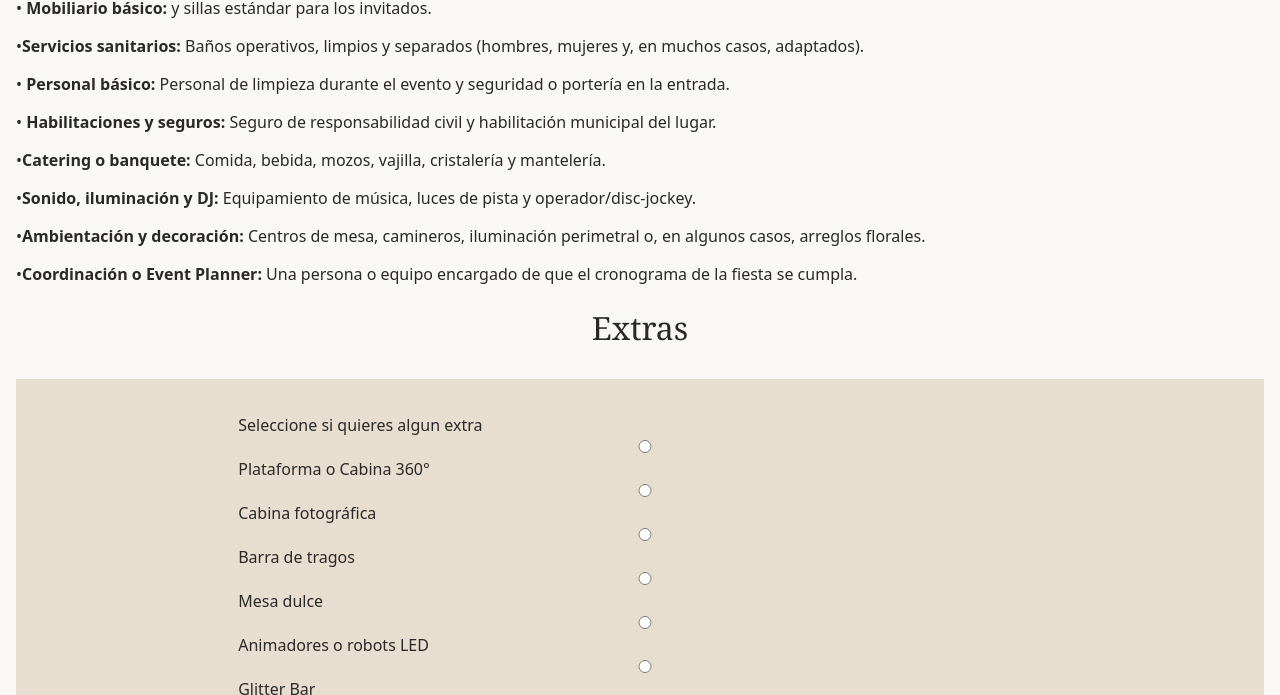
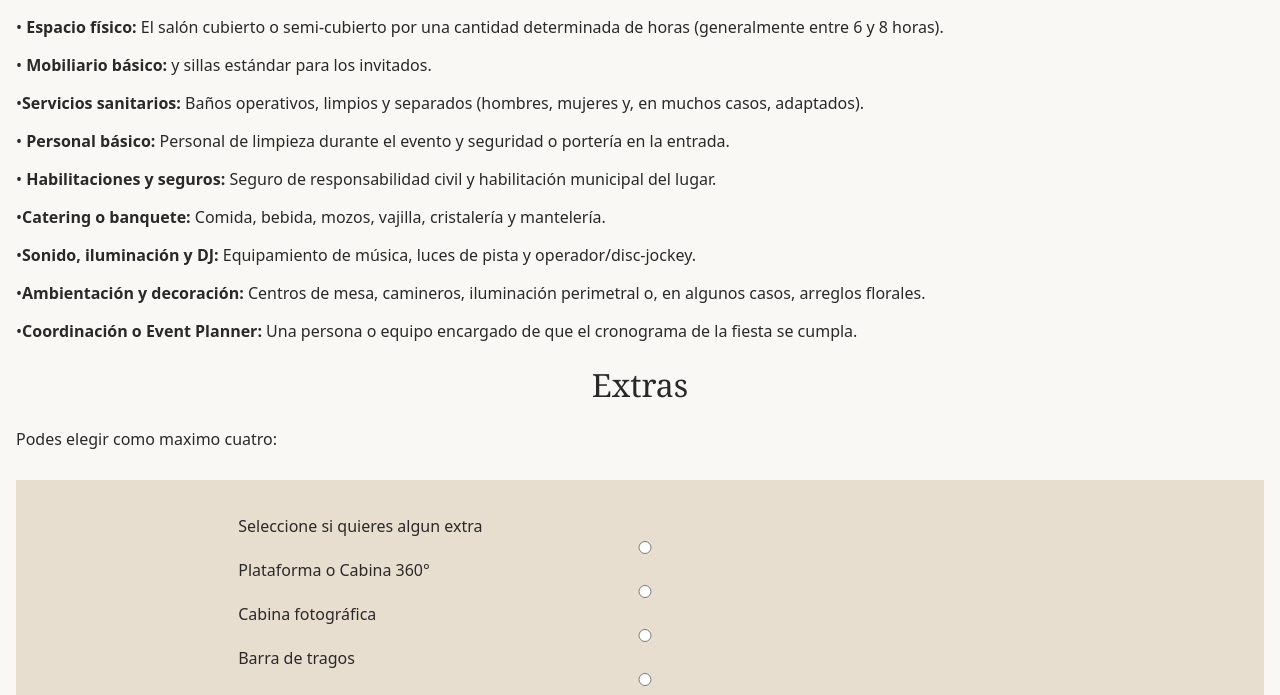
Before and after one commit to lolaydelfi0-ux/UTN-TOP-EVENTS, a website: page ideas.html in a window 1280 px wide. Shown: the part 405-1100 px from the top of the page. Drawn offline with Linux system fonts and the light colour scheme.

Commit message:
poiuytre

```diff
--- a/ideas.html
+++ b/ideas.html
@@ -24,6 +24,9 @@
         <a href="/encuesta.html" >Reserva acá</a>
     </nav>
     <main>
+      <nav>
+        <a href="#planificatugrandia">Planificá tu gran día</a>
+      </nav>
       <h1>Lo que incluye nuestros salones</h1>
       <p>• <strong>Espacio físico:</strong> El salón cubierto o semi-cubierto por una cantidad determinada de horas (generalmente entre 6 y 8 horas).</p>
         <p>• <strong>Mobiliario básico: </strong> y sillas estándar para los invitados.</p>
@@ -35,7 +38,8 @@
       <p>•<strong>Ambientación y decoración:</strong> Centros de mesa, camineros, iluminación perimetral o, en algunos casos, arreglos florales.</p>
       <p>•<strong>Coordinación o Event Planner:</strong> Una persona o equipo encargado de que el cronograma de la fiesta se cumpla.</p>
 
-      <h1>Extras</h1>
+      <h1 id="planificatugrandia">Extras </h1>
+      <p>Podes elegir como maximo cuatro:</p>
       <div id="formulariodos">
         <form action="#">
         <label for="festejar">Seleccione si quieres algun extra</label> <br>
@@ -55,6 +59,7 @@
         <label for="otro">Nada</label>
 
         <input type="submit">
+
         </form>
       </div>
     </main>
```
